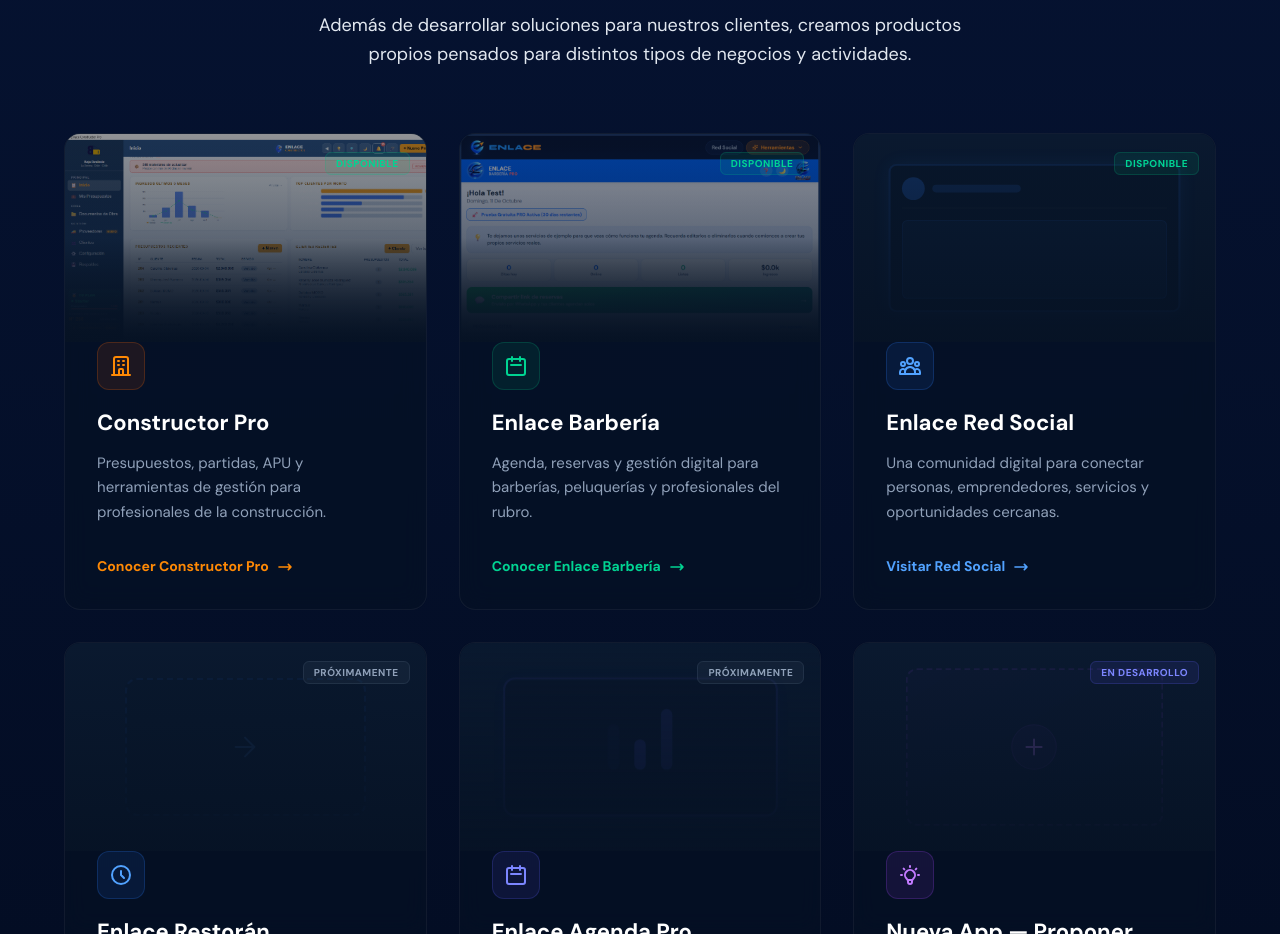
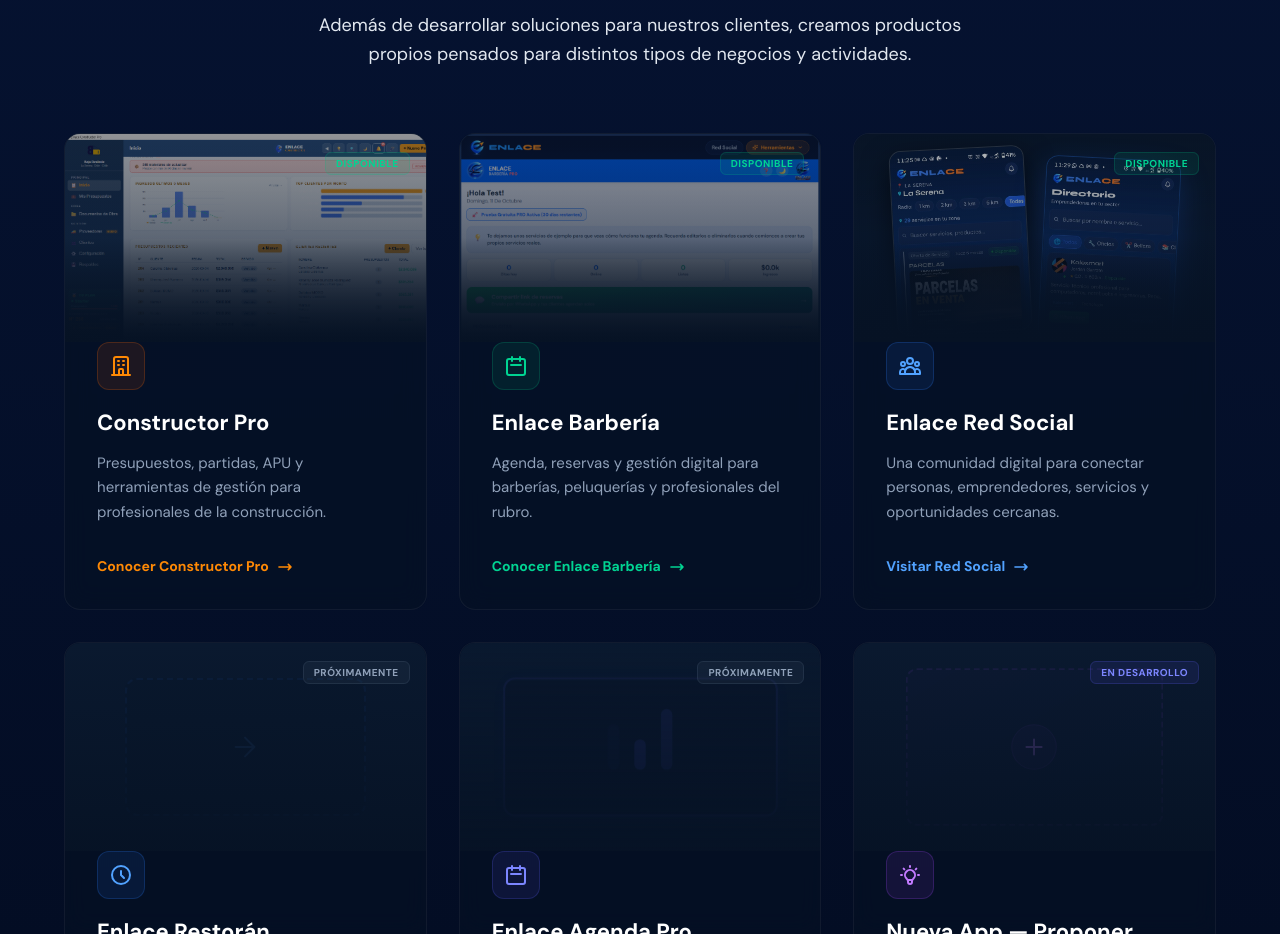
Before and after one commit to enlaceappoficial-code/agencia-soluciones-home, a Next.js app: page / in a window 1280 px wide. Shown: the part 1960-2894 px from the top of the page. Built offline with nearby package versions, Linux system fonts and the light colour scheme.

Commit message:
feat: integrar capturas reales de Feed y Directorio en tarjeta de Red Social ENLACE

```diff
--- a/src/components/Productos.tsx
+++ b/src/components/Productos.tsx
@@ -133,14 +133,33 @@
       </svg>
     ),
     mockup: (
-      <div className="absolute inset-0 flex items-center justify-center opacity-40 group-hover:opacity-80 transition-opacity duration-500 scale-95 group-hover:scale-100">
-        <div className="w-[85%] h-[75%] border-2 border-blue-500/30 rounded-lg bg-[#071324] flex flex-col p-3 gap-3 shadow-[0_0_20px_rgba(59,130,246,0.2)]">
-          <div className="flex items-center gap-2 border-b border-white/5 pb-2">
-            <div className="w-6 h-6 rounded-full bg-blue-500/50"></div>
-            <div className="w-1/3 h-2 bg-blue-500/30 rounded-full"></div>
+      <div className="absolute inset-0 overflow-hidden flex items-center justify-center">
+        <div className="relative w-full h-full flex items-center justify-center gap-3.5 px-4 pt-3">
+          {/* Móvil 1: Feed / Inicio */}
+          <div className="relative w-[125px] sm:w-[135px] h-[185px] rounded-xl overflow-hidden border border-white/15 shadow-[0_12px_28px_rgba(0,0,0,0.7)] transform -rotate-3 -translate-y-1 group-hover:rotate-0 group-hover:translate-y-0 group-hover:scale-105 transition-all duration-500">
+            {/* eslint-disable-next-line @next/next/no-img-element */}
+            <img
+              src="/ecosistema/red-social-feed.jpg"
+              alt="Red Social ENLACE — Feed"
+              className="w-full h-full object-cover object-top opacity-90 group-hover:opacity-100 transition-opacity duration-300"
+            />
+            <div className="absolute inset-0 bg-gradient-to-t from-[#061224]/80 via-transparent to-transparent pointer-events-none" />
           </div>
-          <div className="flex-1 w-full bg-blue-500/10 rounded-md border border-blue-500/20"></div>
+
+          {/* Móvil 2: Directorio de Emprendedores */}
+          <div className="relative w-[125px] sm:w-[135px] h-[185px] rounded-xl overflow-hidden border border-blue-500/35 shadow-[0_12px_30px_rgba(37,99,235,0.3)] transform rotate-3 translate-y-1.5 group-hover:rotate-0 group-hover:translate-y-0 group-hover:scale-105 transition-all duration-500">
+            {/* eslint-disable-next-line @next/next/no-img-element */}
+            <img
+              src="/ecosistema/red-social-directorio.jpg"
+              alt="Red Social ENLACE — Directorio"
+              className="w-full h-full object-cover object-top opacity-90 group-hover:opacity-100 transition-opacity duration-300"
+            />
+            <div className="absolute inset-0 bg-gradient-to-t from-[#061224]/80 via-transparent to-transparent pointer-events-none" />
+          </div>
         </div>
+
+        {/* Degradado inferior para fundir con la tarjeta */}
+        <div className="absolute inset-0 bg-gradient-to-t from-[#061224] via-transparent to-black/20 pointer-events-none z-10" />
       </div>
     )
   },
```
Also changed, not shown: public/ecosistema/red-social-directorio.jpg (added), public/ecosistema/red-social-feed.jpg (added).
